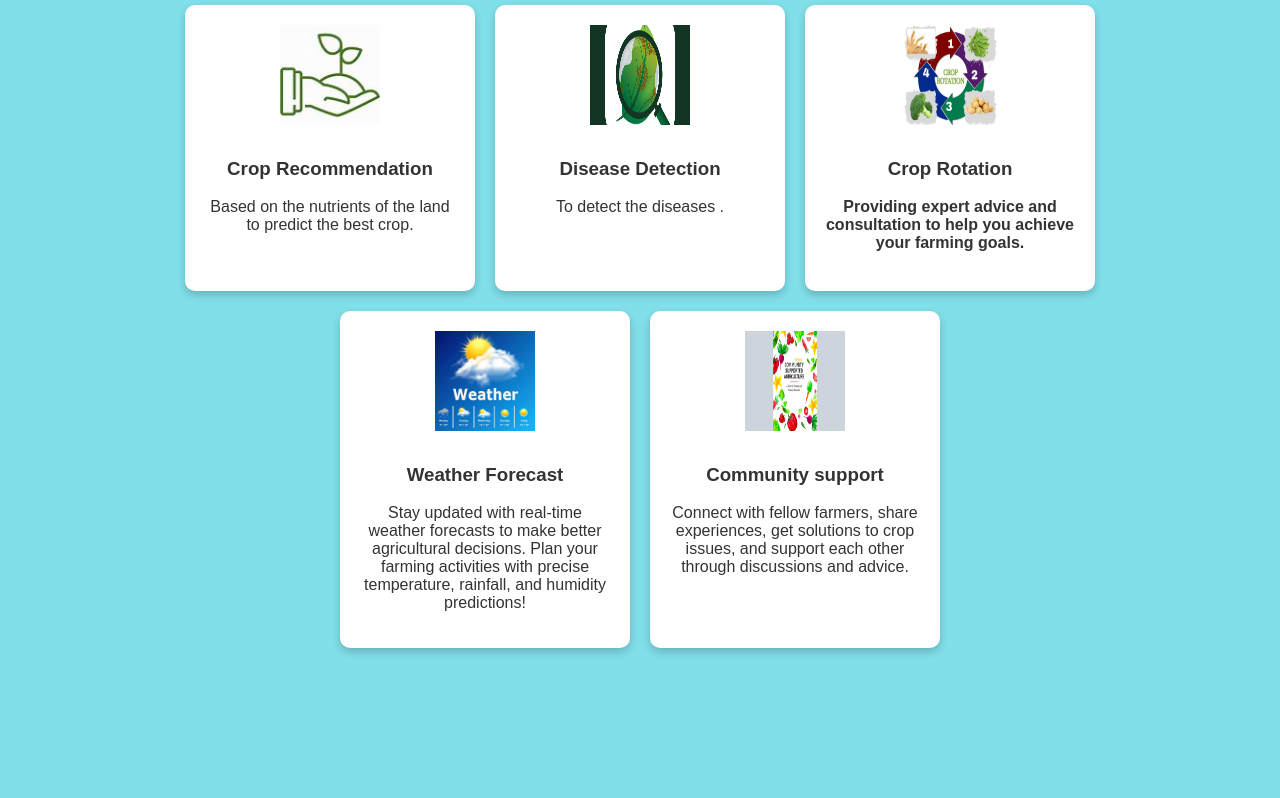
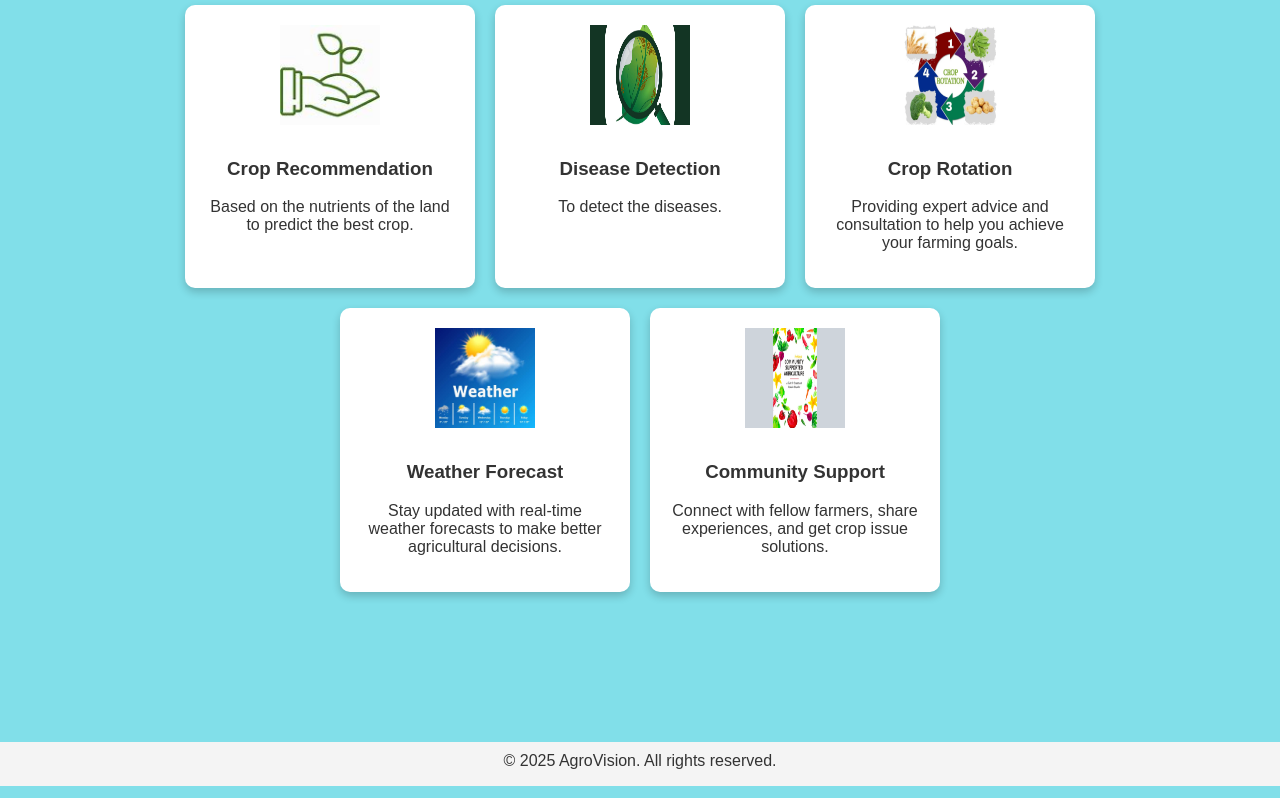
Before and after one commit to Sumanth789856/main6, a Flask app: page / in a window 1280 px wide. Shown: the part 390-1188 px from the top of the page. Run offline with Flask 3, Linux system fonts and the light colour scheme; the visitor is signed in with stand-in values (Sample User, id 1); parts of the project's set-up code (start-up, migrations or seed data) failed here and were passed over; some libraries are stand-ins or nearby versions.

Commit message:
Update index.html

```diff
--- a/templates/index.html
+++ b/templates/index.html
@@ -4,76 +4,53 @@
     <meta charset="UTF-8">
     <meta name="viewport" content="width=device-width, initial-scale=1.0">
     <title>{% block title %}Crop Prediction{% endblock %}</title>
-    <link rel="stylesheet" href="/static/style.css">
+    <link rel="stylesheet" href="{{ url_for('static', filename='style.css') }}">
 </head>
 <body>
+
 <div class="landing-container">
     <h1>Welcome to AgroVision</h1>
     <p>Leading the way in sustainable agriculture and innovative farming solutions.</p>
     <button onclick="window.location.href='{{ url_for('login') }}'">Learn More</button>
 
-
     <div class="services">
         <h2>Our Services</h2>
         <div class="service-cards">
             <div class="card">
-                <img src="/static/recommend.jpeg">
+                <img src="{{ url_for('static', filename='recommend.jpeg') }}" alt="Crop Recommendation">
                 <h3>Crop Recommendation</h3>
                 <p>Based on the nutrients of the land to predict the best crop.</p>
             </div>
 
             <div class="card">
-                <img src="/static/Disease detection.jpg" alt="Innovative Technology Icon">
+                <img src="{{ url_for('static', filename='Disease detection.jpg') }}" alt="Disease Detection">
                 <h3>Disease Detection</h3>
-                <p>To detect the diseases .</p>
-            </div>
-            <div class="card">
-                <img src="/static/Crop-Rotaion.webp" alt="Expert Consultation Icon">
-
-                <h3>Crop Rotation<h3>
-                <p>Providing expert advice and consultation to help you achieve your farming goals.</p>
-            </div>
-            <div class="card">
-                <img src="/static/weather.png" alt="Weather Forecast Icon" class="card-img">
-                <h3>Weather Forecast</h3>
-                <p>Stay updated with real-time weather forecasts to make better agricultural decisions. Plan your farming activities with precise temperature, rainfall, and humidity predictions!</p>
+                <p>To detect the diseases.</p>
             </div>
 
             <div class="card">
-                <img src="/static/community.png" alt="Innovative Technology Icon" class="card-img">
-                <h3>Community support</h3>
-                <p>Connect with fellow farmers, share experiences, get solutions to crop issues, and support each other through discussions and advice.</p>
+                <img src="{{ url_for('static', filename='Crop-Rotaion.webp') }}" alt="Crop Rotation">
+                <h3>Crop Rotation</h3>
+                <p>Providing expert advice and consultation to help you achieve your farming goals.</p>
+            </div>
+
+            <div class="card">
+                <img src="{{ url_for('static', filename='weather.png') }}" alt="Weather Forecast">
+                <h3>Weather Forecast</h3>
+                <p>Stay updated with real-time weather forecasts to make better agricultural decisions.</p>
+            </div>
+
+            <div class="card">
+                <img src="{{ url_for('static', filename='community.png') }}" alt="Community Support">
+                <h3>Community Support</h3>
+                <p>Connect with fellow farmers, share experiences, and get crop issue solutions.</p>
             </div>
         </div>
     </div>
+</div>
 
-
-    <!DOCTYPE html>
-    <html lang="en">
-    <head>
-        <meta charset="UTF-8">
-        <meta name="viewport" content="width=device-width, initial-scale=1.0">
-        <title>Footer</title>
-        <style>
-            body {
-                margin: 0;
-                font-family: Arial, sans-serif;
-            }
-            .footer {
-                background: #2c3e50;
-                color: white;
-                text-align: center;
-                padding: 20px;
-            }
-        </style>
-    </head>
-
-
-
-
-
-    </html>
-
+<div class="footer">
+    <p>&copy; 2025 AgroVision. All rights reserved.</p>
 </div>
 
 </body>
```
